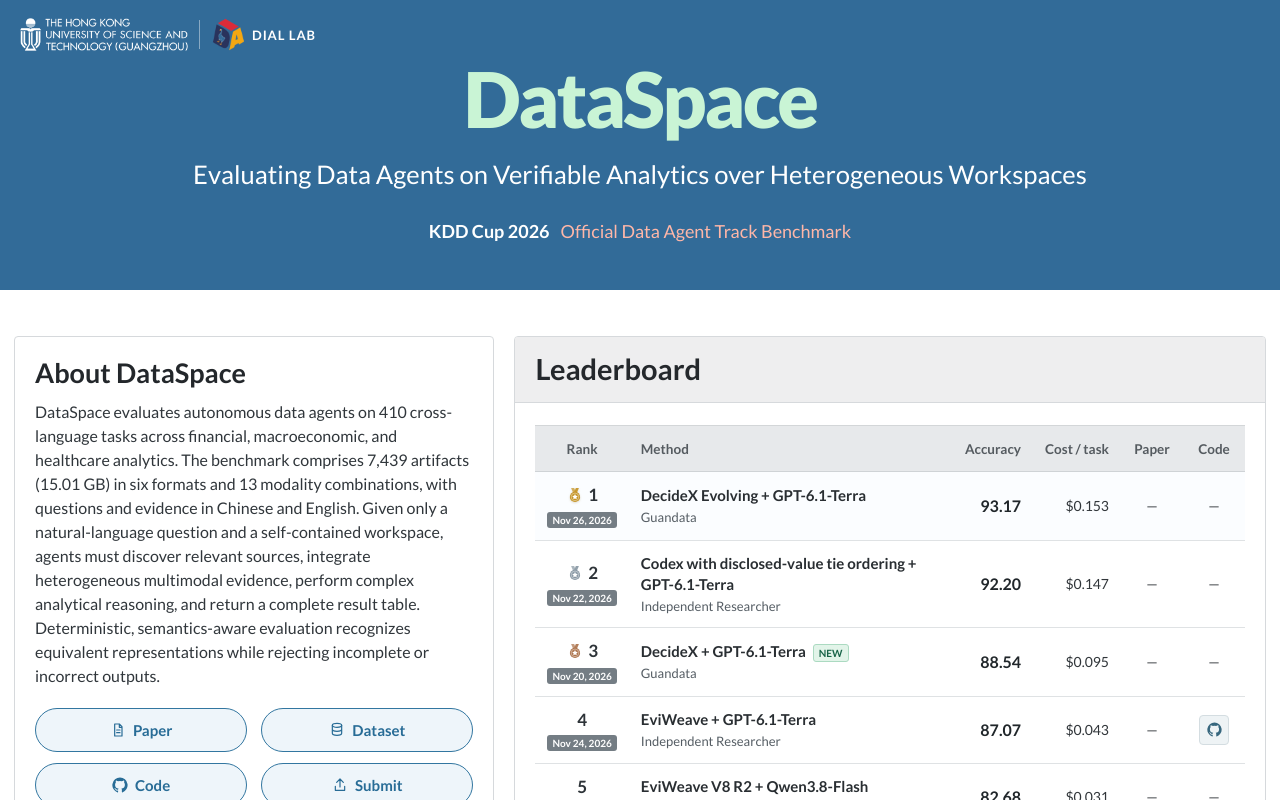
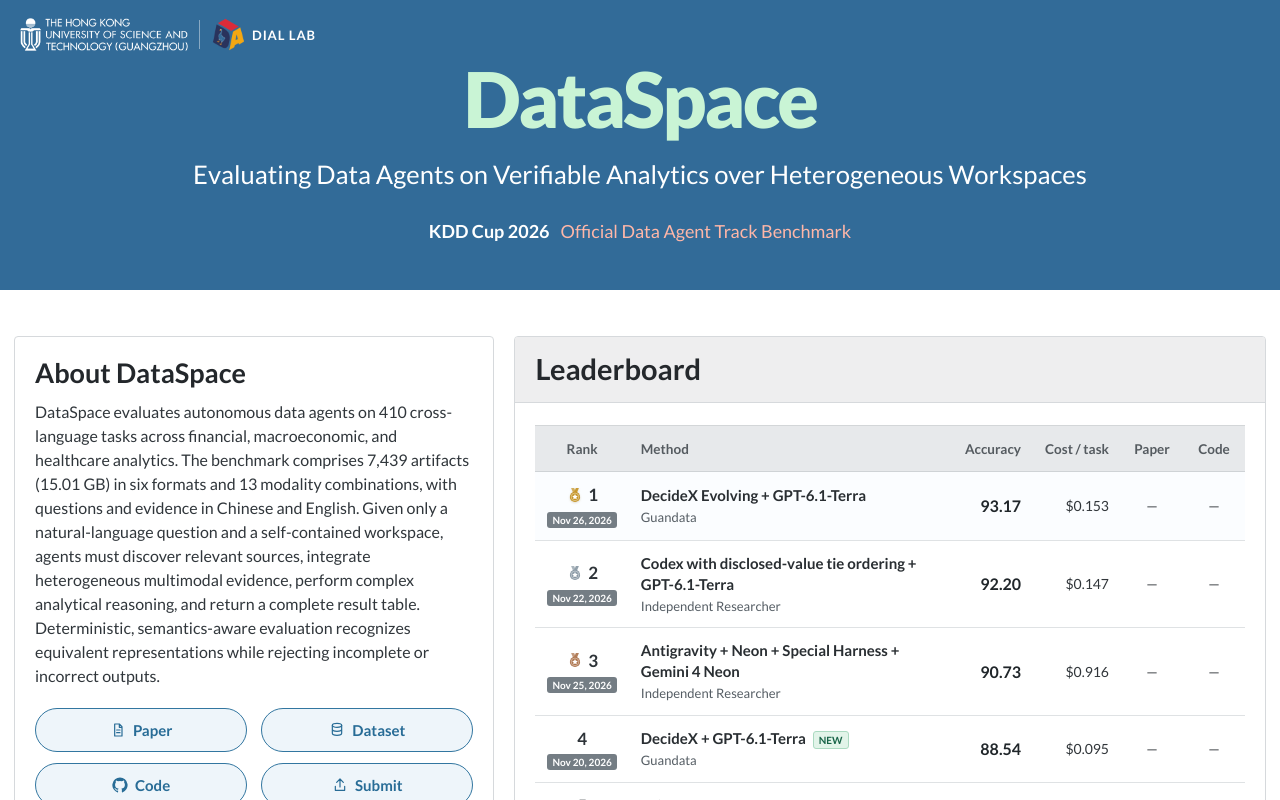
Before and after one commit to dataspace-bench/dataspace-bench.github.io, a React (Vite) app: page / in a window 1280 px wide. Shown: the top 800 px of the page. Built offline with nearby package versions, Linux system fonts and the light colour scheme.

Commit message:
Publish Antigravity Neon leaderboard result

```diff
--- a/src/data/leaderboard.ts
+++ b/src/data/leaderboard.ts
@@ -59,6 +59,25 @@ export const leaderboardMethods: LeaderboardMethod[] = [
     snapshot: 'gpt-6.1-terra · 2026-10-26 · high effort',
     benchmarkVersion: 'DataSpace · 410 tasks',
     accent: '#55b8e8',
+    openWeight: false,
+  },
+  {
+    id: 'jin-zhang-antigravity-neon-special-harness',
+    method: 'Antigravity + Neon + Special Harness',
+    backbone: 'Gemini 4 Neon',
+    organization: 'Independent Researcher',
+    description:
+      'Antigravity system with deterministic source checks and independently routed second-pass review. Cost estimates recorded usage at Google standard API prices.',
+    accuracy: 90.73,
+    correct: 372,
+    costPerTask: 375.58052775 / 410,
+    paperUrl: null,
+    codeUrl: null,
+    evaluated: '2026-11-25',
+    published: '2026-11-28',
+    snapshot: 'gemini-4-neon-high · Antigravity IDE',
+    benchmarkVersion: 'DataSpace · 410 tasks',
+    accent: '#8b7cf6',
     openWeight: false,
   },
   {
```
